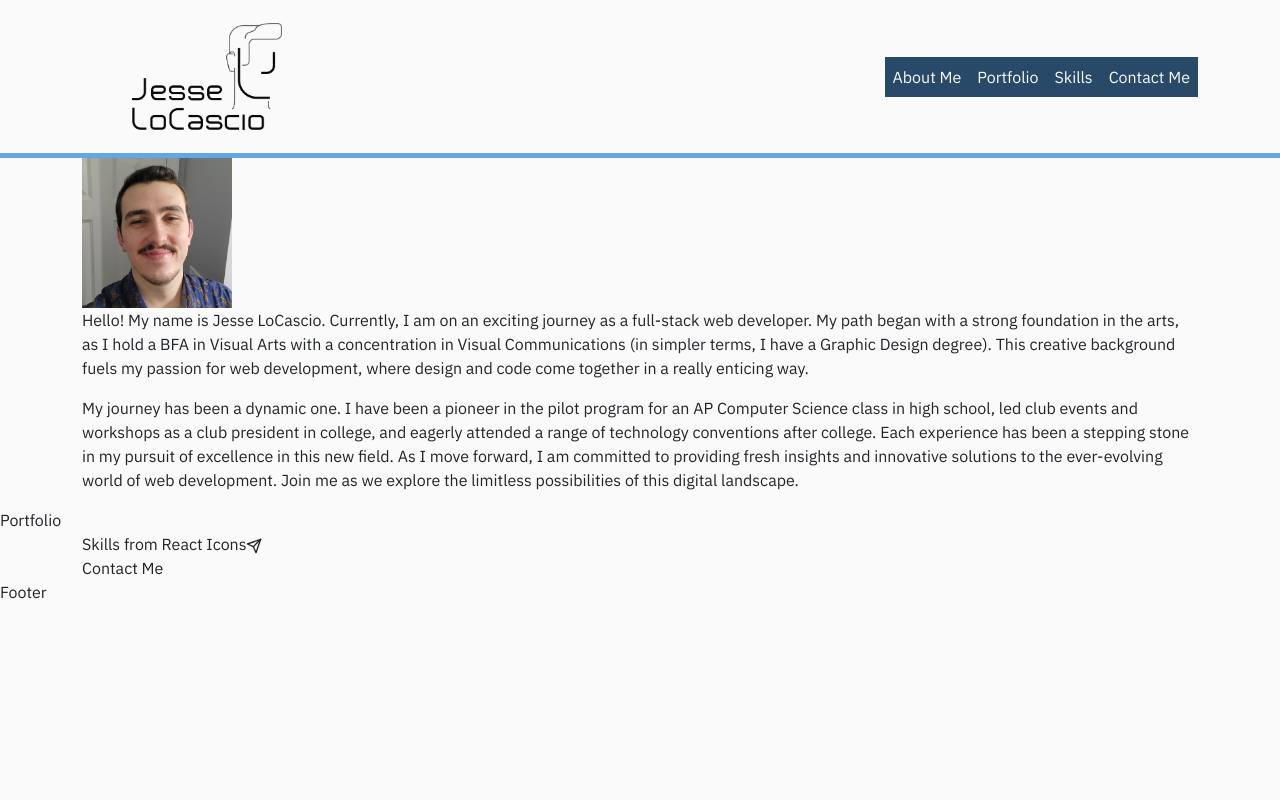
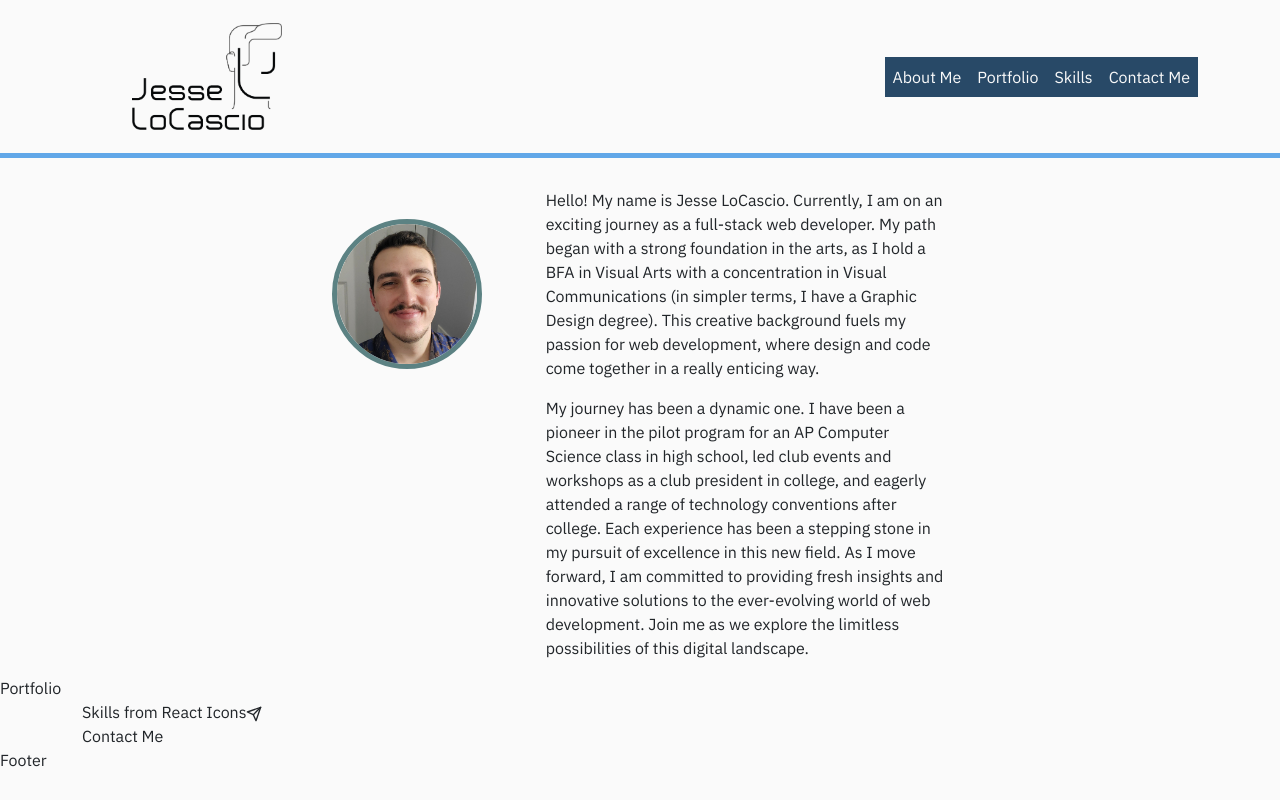
Before and after one commit to jeslocascio/Professional_Portfolio_Website, a React (Vite) app: page / in a window 1280 px wide. Built offline with nearby package versions, Linux system fonts and the light colour scheme; the HTML template or start-up script is replaced by a standard one.

Commit message:
Updated About Me Appearance

```diff
--- a/src/components/AboutMe.jsx
+++ b/src/components/AboutMe.jsx
@@ -4,9 +4,11 @@ import "../styles/AboutMe.css";
 
 function AboutMe() {
   return (
-    <Container id="About_Me">
-         <img src={Selfie} className="photoOfMe" alt="Jesse LoCascio" />
-      <p>
+    <Container className="About_Me">
+        <img src={Selfie} className="photoOfMe" alt="Jesse LoCascio" />
+        <div className="line"></div>
+        <div className="blurb">
+        <p>
         Hello! My name is Jesse LoCascio. Currently, I am on an exciting journey as a full-stack web
         developer. My path began with a strong foundation in the arts, as I hold
         a BFA in Visual Arts with a concentration in Visual Communications (in
@@ -24,6 +26,7 @@ function AboutMe() {
         solutions to the ever-evolving world of web development. Join me as we
         explore the limitless possibilities of this digital landscape.
       </p>
+        </div>
     </Container>
   );
 }
--- a/src/styles/AboutMe.css
+++ b/src/styles/AboutMe.css
@@ -1,3 +1,28 @@
+.About_Me {
+    margin-top: 30px;
+    display: flex;
+    flex-direction: row;
+    width: 100%;
+    max-width: 50%; /* Adjust as needed */
+}
+
 .photoOfMe {
-    width: 150px;
+    border: 5px solid var(--cutty_sark);
+    margin-top: 5%;
+    border-radius: 50%;
+    margin-right: 20px;
+    width: 150px; /* Adjust as needed */
+    height: 150px; /* Adjust as needed */
+    order: 1; /* For responsive order */
 }
+
+.line {
+    width: 70%;
+    height: 100%;
+    order: 2; /* For responsive order */
+}
+
+.blurb {
+    flex-grow: 1;
+    order: 3; /* For responsive order */
+}
```
